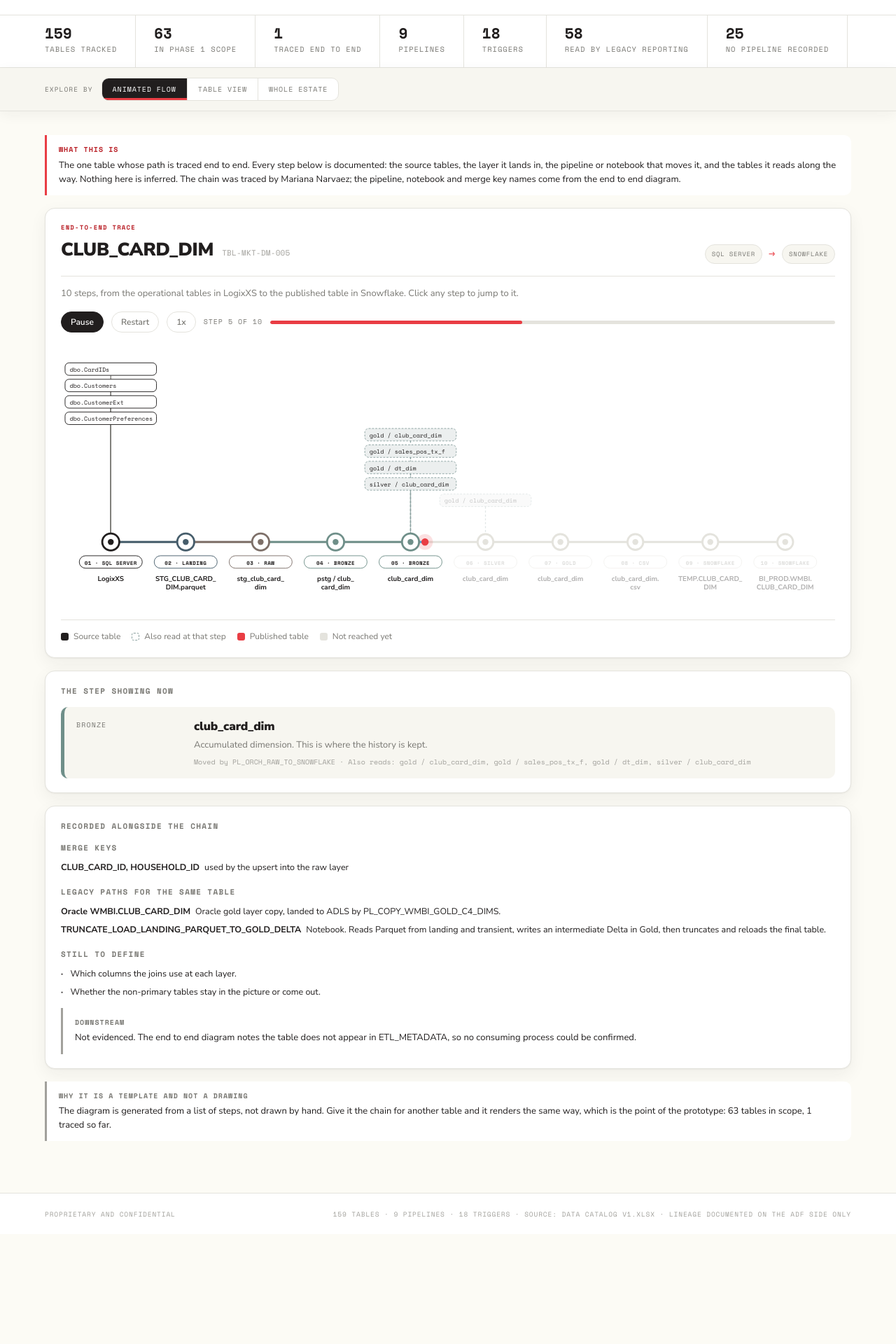
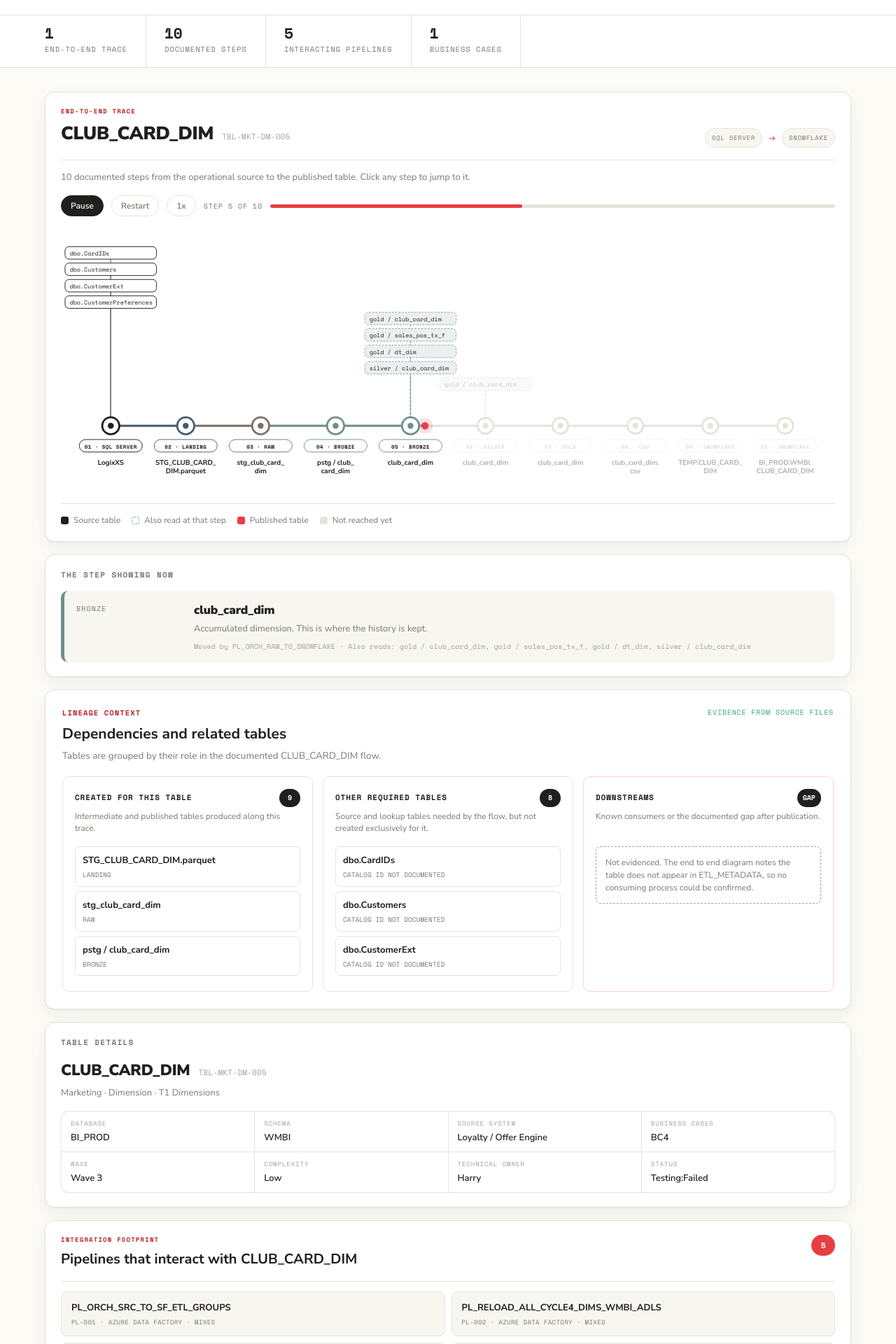
Before and after one commit to daniela2708/data_lineage, a React (Vite) app: page / in a window 1280 px wide. Shown: the part 160-2080 px from the top of the page at 70% size. Before the commit the page ends 1923 px from the top, so only its background shows below. Built offline with nearby package versions, Linux system fonts and the light colour scheme.

Commit message:
Simplify lineage explorer to a single flow

```diff
--- a/src/App.tsx
+++ b/src/App.tsx
@@ -1,109 +1,20 @@
-import { useMemo, useState } from 'react'
 import Header from './components/Header'
 import StatStrip from './components/StatStrip'
-import Toolbar from './components/Toolbar'
-import TableList from './components/TableList'
 import FlowView from './components/flow/FlowView'
-import TableView from './components/table/TableView'
-import EstateView from './components/estate/EstateView'
 import { DATA } from './data/dataset'
-import type { ViewKey } from './types'
 
 export default function App() {
-  const [view, setView] = useState<ViewKey>('flow')
-  const [query, setQuery] = useState('')
-  const [selectedBcs, setSelectedBcs] = useState<Set<string>>(new Set())
-  const [scopeOnly, setScopeOnly] = useState(true)
-  const [selectedId, setSelectedId] = useState<string>(DATA.flow.id)
-
-  const tables = useMemo(() => {
-    const q = query.trim().toLowerCase()
-    return DATA.tables
-      .filter((t) => {
-        if (scopeOnly && t.scope !== 'In Scope') return false
-        if (selectedBcs.size && !t.bcs.some((b) => selectedBcs.has(b))) return false
-        if (q) {
-          const hay = [t.name, t.id, t.src, t.owner, t.domain, t.schema]
-            .join(' ')
-            .toLowerCase()
-          if (!hay.includes(q)) return false
-        }
-        return true
-      })
-      .sort((a, b) => b.bcn - a.bcn || a.name.localeCompare(b.name))
-  }, [query, selectedBcs, scopeOnly])
-
-  // Keep the selection valid as filters change, without losing it needlessly.
-  const effectiveId = tables.some((t) => t.id === selectedId)
-    ? selectedId
-    : (tables[0]?.id ?? null)
-  const selected = DATA.tables.find((t) => t.id === effectiveId)
-
-  const toggleBc = (bc: string) =>
-    setSelectedBcs((prev) => {
-      const next = new Set(prev)
-      if (next.has(bc)) next.delete(bc)
-      else next.add(bc)
-      return next
-    })
-
-  const changeView = (nextView: ViewKey) => {
-    setView(nextView)
-    window.scrollTo({ top: 0, behavior: 'auto' })
-  }
-
-  const openTable = (id: string) => {
-    setSelectedId(id)
-    setScopeOnly(true)
-    setView('table')
-    window.scrollTo({ top: 0, behavior: 'smooth' })
-  }
-
   return (
     <>
       <Header />
       <StatStrip />
-      <Toolbar
-        query={query}
-        onQuery={setQuery}
-        selectedBcs={selectedBcs}
-        onToggleBc={toggleBc}
-        scopeOnly={scopeOnly}
-        onToggleScope={() => setScopeOnly((v) => !v)}
-        view={view}
-        onView={changeView}
-      />
-
-      <div className={`page-shell ${view === 'table' ? 'wrap view-table' : 'wrap wide'}`}>
-        {view === 'table' && (
-          <TableList tables={tables} selectedId={effectiveId} onSelect={setSelectedId} />
-        )}
-        <main>
-          {/* The flow stays mounted so the timeline does not restart on every switch. */}
-          <div className={view === 'flow' ? undefined : 'hide'}>
-            <FlowView active={view === 'flow'} />
-          </div>
-          {view === 'table' && (
-            <TableView
-              table={selected}
-              onSelectTable={setSelectedId}
-              onOpenFlow={() => {
-                setView('flow')
-                window.scrollTo({ top: 0, behavior: 'smooth' })
-              }}
-            />
-          )}
-          {view === 'estate' && <EstateView onSelectTable={openTable} />}
-        </main>
+      <div className="page-shell wrap wide">
+        <main><FlowView active /></main>
       </div>
-
       <footer>
         <div className="page-shell footer-inner">
           <span>Proprietary and confidential</span>
-          <span>
-            {DATA.meta.total} tables · {DATA.meta.pipelines} pipelines · {DATA.meta.triggers}{' '}
-            triggers · source: Data Catalog V1.xlsx · lineage documented on the ADF side only
-          </span>
+          <span>{DATA.meta.total} tables · {DATA.meta.pipelines} pipelines · source: Data Catalog V1.xlsx · lineage documented on the ADF side only</span>
         </div>
       </footer>
     </>
--- a/src/components/Header.tsx
+++ b/src/components/Header.tsx
@@ -10,8 +10,8 @@ export default function Header() {
           <span className="eyebrow">Data platform modernization · Discovery</span>
           <h1>Data Lineage Explorer</h1>
           <p className="sub">
-            Follow a documented table path from source to publication, inspect any table in the
-            catalog, or scan the complete Phase 1 estate. Every view redraws directly from the data.
+            Follow the documented path for CLUB_CARD_DIM from its source tables to publication,
+            including its dependencies, related pipelines, and known downstreams.
           </p>
         </div>
         <div className="brand" aria-label="Weis Markets in collaboration with Wizeline">
--- a/src/components/StatStrip.tsx
+++ b/src/components/StatStrip.tsx
@@ -1,15 +1,17 @@
-import { DATA, tablesInLegacyReporting, tablesWithoutPipeline } from '../data/dataset'
+import { DATA } from '../data/dataset'
 
 /** Counts that frame the whole prototype. Every one is derived, none is typed in. */
 export default function StatStrip() {
+  const tracedTable = DATA.tables.find((table) => table.id === DATA.flow.id)
+  const interactingPipelines = new Set([
+    ...(tracedTable?.pipeIds.map((id) => DATA.pipelines.find((pipeline) => pipeline.id === id)?.name ?? id) ?? []),
+    ...DATA.flow.nodes.flatMap((node) => (node.pipe ? [node.pipe] : [])),
+  ])
   const stats: [string, number][] = [
-    ['Tables tracked', DATA.meta.total],
-    ['In Phase 1 scope', DATA.meta.inScope],
-    ['Traced end to end', 1],
-    ['Pipelines', DATA.meta.pipelines],
-    ['Triggers', DATA.meta.triggers],
-    ['Read by legacy reporting', tablesInLegacyReporting.length],
-    ['No pipeline recorded', tablesWithoutPipeline.length],
+    ['End-to-end trace', 1],
+    ['Documented steps', DATA.flow.nodes.length],
+    ['Interacting pipelines', interactingPipelines.size],
+    ['Business cases', tracedTable?.bcs.length ?? 0],
   ]
 
   return (
--- a/src/components/flow/FlowView.tsx
+++ b/src/components/flow/FlowView.tsx
@@ -4,139 +4,102 @@ import StepCard from './StepCard'
 import { DATA } from '../../data/dataset'
 import { activeStep, flowLayout } from '../../lib/flowLayout'
 import { useFlowTimeline } from '../../hooks/useFlowTimeline'
+import { joinDot } from '../../lib/text'
 
-/** The traced chain, animated. This is the piece the prototype exists to show. */
+/** The single-page end-to-end story for the traced table. */
 export default function FlowView({ active }: { active: boolean }) {
   const flow = DATA.flow
+  const table = DATA.tables.find((candidate) => candidate.id === flow.id)
   const layout = useMemo(() => flowLayout(flow.nodes), [flow.nodes])
   const timeline = useFlowTimeline(layout.total, active)
   const current = activeStep(layout, timeline.t)
+  const createdTables = Array.from(new Map(flow.nodes.slice(1).map((node) => [`${node.zone}-${node.label}`, node])).values())
+  const requiredTables = Array.from(new Map(flow.nodes.flatMap((node) => node.side ?? []).map((input) => [input.id ?? input.label, input])).values())
+  const pipelineNames = Array.from(new Set([
+    ...(table?.pipeIds.flatMap((id) => {
+      const pipeline = DATA.pipelines.find((candidate) => candidate.id === id)
+      return pipeline ? [pipeline.name] : [id]
+    }) ?? []),
+    ...flow.nodes.flatMap((node) => (node.pipe ? [node.pipe] : [])),
+  ]))
+  const meta = table ? [
+    ['Database', table.db], ['Schema', table.schema], ['Source system', table.src],
+    ['Business cases', table.bcs.join(', ')], ['Wave', table.wave], ['Complexity', table.cplx],
+    ['Technical owner', table.owner], ['Status', table.status],
+  ] : []
 
   return (
     <div>
-      <div className="note">
-        <b>What this is</b>
-        The one table whose path is traced end to end. Every step below is documented: the source
-        tables, the layer it lands in, the pipeline or notebook that moves it, and the tables it
-        reads along the way. Nothing here is inferred. The chain was traced by Mariana Narvaez; the
-        pipeline, notebook and merge key names come from the end to end diagram.
-      </div>
-
       <div className="card">
         <div className="flow-heading">
           <div className="flow-identity">
             <span className="flow-kicker">End-to-end trace</span>
-            <div className="title-row">
-              <h3>{flow.table}</h3>
-              <span className="tid">{flow.id}</span>
-            </div>
+            <div className="title-row"><h3>{flow.table}</h3><span className="tid">{flow.id}</span></div>
           </div>
           <div className="flow-route" aria-label="Route summary">
-            <span>{flow.nodes[0].zone}</span>
-            <i aria-hidden="true">→</i>
-            <span>{flow.nodes[flow.nodes.length - 1].zone}</span>
+            <span>{flow.nodes[0].zone}</span><i aria-hidden="true">→</i><span>{flow.nodes[flow.nodes.length - 1].zone}</span>
           </div>
         </div>
         <p className="lead" style={{ marginBottom: 16 }}>
-          {flow.nodes.length} steps, from the operational tables in {flow.nodes[0].label} to the
-          published table in Snowflake. Click any step to jump to it.
+          {flow.nodes.length} documented steps from the operational source to the published table. Click any step to jump to it.
         </p>
-
         <div className="fbar">
-          <button className="chip solid" onClick={timeline.toggle}>
-            {timeline.playing ? 'Pause' : 'Play'}
-          </button>
-          <button className="chip" onClick={timeline.restart}>
-            Restart
-          </button>
-          <button
-            className="chip"
-            aria-pressed={timeline.speed === 2}
-            onClick={timeline.toggleSpeed}
-          >
-            {timeline.speed}x
-          </button>
-          <span className="step">
-            Step {current + 1} of {flow.nodes.length}
-          </span>
-          <span className="pbar">
-            <i style={{ width: `${Math.min(100, (timeline.t / layout.total) * 100)}%` }} />
-          </span>
+          <button className="chip solid" onClick={timeline.toggle}>{timeline.playing ? 'Pause' : 'Play'}</button>
+          <button className="chip" onClick={timeline.restart}>Restart</button>
+          <button className="chip" aria-pressed={timeline.speed === 2} onClick={timeline.toggleSpeed}>{timeline.speed}x</button>
+          <span className="step">Step {current + 1} of {flow.nodes.length}</span>
+          <span className="pbar"><i style={{ width: `${Math.min(100, (timeline.t / layout.total) * 100)}%` }} /></span>
         </div>
-
-        <FlowRail
-          nodes={flow.nodes}
-          t={timeline.t}
-          onStepClick={(i) => timeline.jump(layout.nodes[i].on + 1)}
-        />
-
+        <FlowRail nodes={flow.nodes} t={timeline.t} onStepClick={(i) => timeline.jump(layout.nodes[i].on + 1)} />
         <div className="legend">
-          <div>
-            <span className="sw" style={{ background: 'var(--dark)' }} />
-            Source table
-          </div>
-          <div>
-            <span className="sw hollow" />
-            Also read at that step
-          </div>
-          <div>
-            <span className="sw" style={{ background: 'var(--red)' }} />
-            Published table
-          </div>
-          <div>
-            <span className="sw" style={{ background: 'var(--n-darker)' }} />
-            Not reached yet
-          </div>
+          <div><span className="sw" style={{ background: 'var(--dark)' }} />Source table</div>
+          <div><span className="sw hollow" />Also read at that step</div>
+          <div><span className="sw" style={{ background: 'var(--red)' }} />Published table</div>
+          <div><span className="sw" style={{ background: 'var(--n-darker)' }} />Not reached yet</div>
         </div>
       </div>
 
-      <div className="card">
-        <h2>The step showing now</h2>
-        <StepCard node={flow.nodes[current]} />
-      </div>
+      <div className="card"><h2>The step showing now</h2><StepCard node={flow.nodes[current]} /></div>
 
-      <div className="card">
-        <h2>Recorded alongside the chain</h2>
-
-        <h2 className="sec" style={{ margin: '4px 0 9px' }}>
-          Merge keys
-        </h2>
-        <div className="kv">
-          <b>{flow.keys.join(', ')}</b>
-          used by the upsert into the raw layer
+      <div className="card dependency-card">
+        <div className="relationship-heading">
+          <div><span className="relationship-kicker">Lineage context</span><h3>Dependencies and related tables</h3><p>Tables are grouped by their role in the documented CLUB_CARD_DIM flow.</p></div>
+          <span>Evidence from source files</span>
         </div>
-
-        <h2 className="sec" style={{ margin: '18px 0 9px' }}>
-          Legacy paths for the same table
-        </h2>
-        {flow.legacy.map((l) => (
-          <div className="kv" key={l.label}>
-            <b>{l.label}</b>
-            {l.detail}
-          </div>
-        ))}
-
-        <h2 className="sec" style={{ margin: '18px 0 9px' }}>
-          Still to define
-        </h2>
-        {flow.openPoints.map((o) => (
-          <div className="kv" key={o}>
-            <b>· </b>
-            {o}
-          </div>
-        ))}
-
-        <div className="note gap" style={{ margin: '14px 0 0' }}>
-          <b>Downstream</b>
-          {flow.downstream}
+        <div className="relationship-grid">
+          <section className="relationship-column">
+            <div className="relationship-title"><span className="relationship-type">Created for this table</span><strong>{createdTables.length}</strong></div>
+            <p>Intermediate and published tables produced along this trace.</p>
+            <div className="relationship-items">{createdTables.map((node) => <div key={`${node.zone}-${node.label}`}><strong>{node.label}</strong><span>{node.zone}</span></div>)}</div>
+          </section>
+          <section className="relationship-column">
+            <div className="relationship-title"><span className="relationship-type">Other required tables</span><strong>{requiredTables.length}</strong></div>
+            <p>Source and lookup tables needed by the flow, but not created exclusively for it.</p>
+            <div className="relationship-items">{requiredTables.map((input) => <div key={input.id ?? input.label}><strong>{input.label}</strong><span>{input.id ?? 'Catalog ID not documented'}</span></div>)}</div>
+          </section>
+          <section className="relationship-column downstream-column">
+            <div className="relationship-title"><span className="relationship-type">Downstreams</span><strong>Gap</strong></div>
+            <p>Known consumers or the documented gap after publication.</p>
+            <div className="relationship-items"><div className="relationship-empty">{flow.downstream}</div></div>
+          </section>
         </div>
       </div>
 
-      <div className="note gap">
-        <b>Why it is a template and not a drawing</b>
-        The diagram is generated from a list of steps, not drawn by hand. Give it the chain for
-        another table and it renders the same way, which is the point of the prototype:{' '}
-        {DATA.meta.inScope} tables in scope, 1 traced so far.
+      {table && <div className="card table-summary">
+        <h2>Table details</h2>
+        <div className="title-row"><h3>{table.name}</h3><span className="tid">{table.id}</span></div>
+        <p className="lead">{joinDot([table.domain, table.type, table.layer])}</p>
+        <div className="meta">{meta.map(([label, value]) => <div key={label}><dt>{label}</dt><dd className={value ? undefined : 'empty'}>{value || 'Not documented'}</dd></div>)}</div>
+      </div>}
+
+      <div className="card pipeline-card">
+        <div className="pipeline-heading">
+          <div><span className="flow-kicker">Integration footprint</span><h3>Pipelines that interact with {flow.table}</h3></div><strong>{pipelineNames.length}</strong>
+        </div>
+        <div className="pipeline-list">{pipelineNames.map((name) => {
+          const pipeline = DATA.pipelines.find((candidate) => candidate.name === name || candidate.id === name)
+          return <div key={name}><strong>{name}</strong><span>{pipeline ? [pipeline.id, pipeline.tool, pipeline.status].filter(Boolean).join(' · ') : 'Documented in the end-to-end trace'}</span></div>
+        })}</div>
       </div>
     </div>
   )
--- a/src/index.css
+++ b/src/index.css
@@ -229,6 +229,20 @@ svg{display:block;width:100%;height:auto;overflow:visible}
   text-transform:uppercase;margin-top:3px;overflow-wrap:anywhere}
 .relationship-empty{padding:13px;border:1px dashed var(--n-d2);border-radius:7px;color:var(--n-darkest);
   background:rgba(255,255,255,.65);font-size:12px;line-height:1.5}
+.dependency-card{padding:24px}
+.dependency-card .relationship-heading{margin-bottom:18px}
+.downstream-column{border-color:var(--red-lightest)}
+.table-summary .lead{margin-bottom:16px}
+.pipeline-heading{display:flex;justify-content:space-between;align-items:flex-start;gap:20px;
+  padding-bottom:16px;margin-bottom:14px;border-bottom:1px solid var(--n-darker)}
+.pipeline-heading h3{margin:0;font-size:20px}
+.pipeline-heading>strong{display:grid;place-items:center;min-width:34px;height:30px;border-radius:999px;
+  background:var(--red);color:var(--white);font-family:var(--mono);font-size:11px}
+.pipeline-list{display:grid;grid-template-columns:repeat(2,minmax(0,1fr));gap:9px}
+.pipeline-list>div{padding:12px 14px;border:1px solid var(--n-darker);border-radius:9px;background:var(--n-lighter)}
+.pipeline-list strong{display:block;font-size:13px;overflow-wrap:anywhere}
+.pipeline-list span{display:block;margin-top:4px;font-family:var(--mono);font-size:9px;color:var(--n-darkest);
+  text-transform:uppercase;letter-spacing:.04em;overflow-wrap:anywhere}
 
 .note{border-left:3px solid var(--red);background:var(--white);padding:13px 17px;
   border-radius:0 var(--r-sm) var(--r-sm) 0;margin:0 0 18px;font-size:13px}
@@ -317,6 +331,8 @@ footer span{font-family:var(--mono);text-transform:uppercase;letter-spacing:.09e
   main{padding-block:24px 40px}
   .wrap{border-inline:0}
   .flow-heading{display:block}.flow-route{margin-top:12px}
+  .pipeline-list{grid-template-columns:1fr}
+  .relationship-heading{display:block}.relationship-heading>span{display:inline-block;margin-top:10px}
   .history-heading{display:block}.history-heading>span{display:inline-block;margin-top:10px}
   .note-history{grid-template-columns:1fr;padding-inline:14px}
   .history-entry{grid-template-columns:1fr;gap:9px}
```
Also changed, not shown: 1 other file (tests, documents, lock files or other folders).
